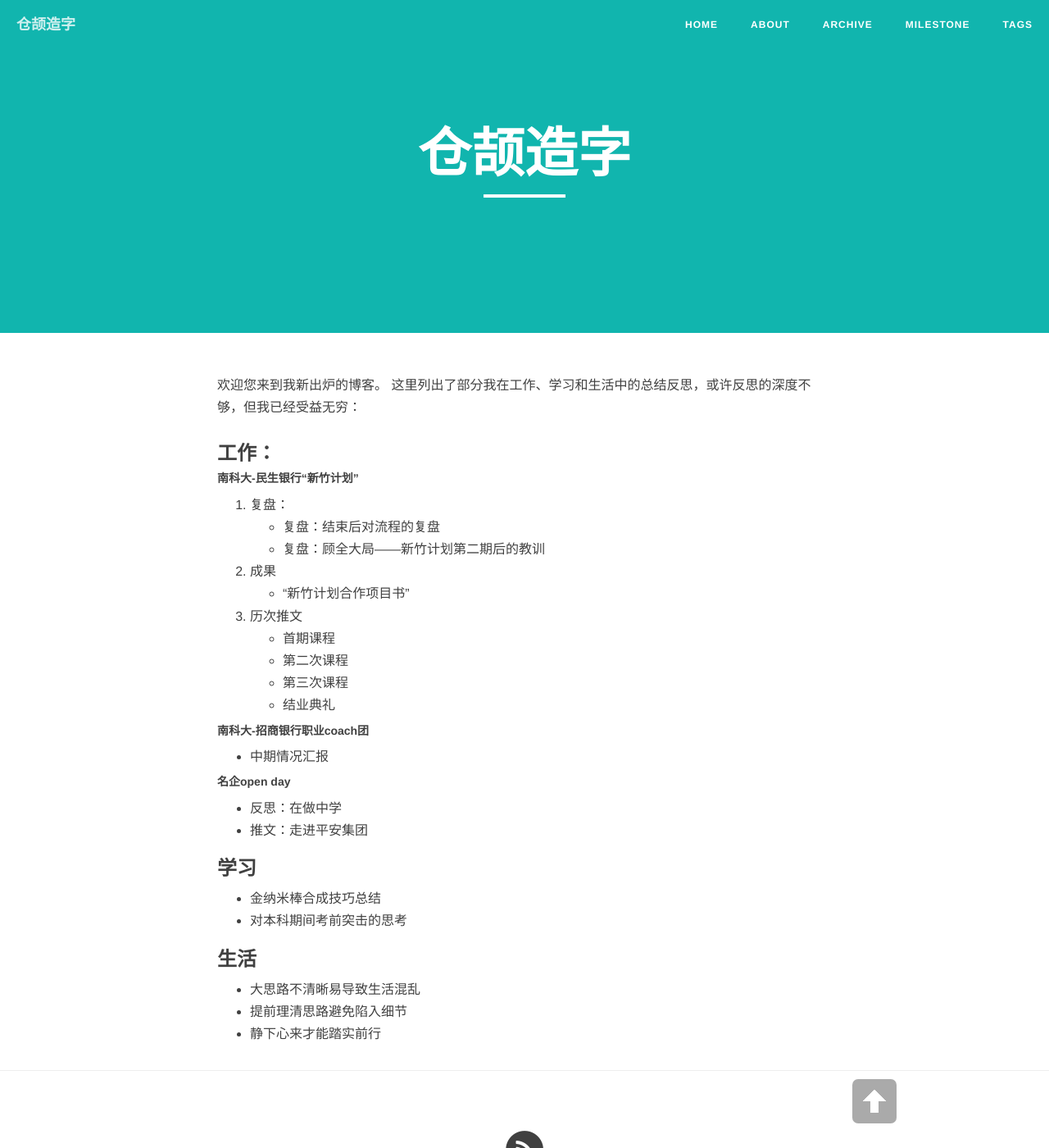
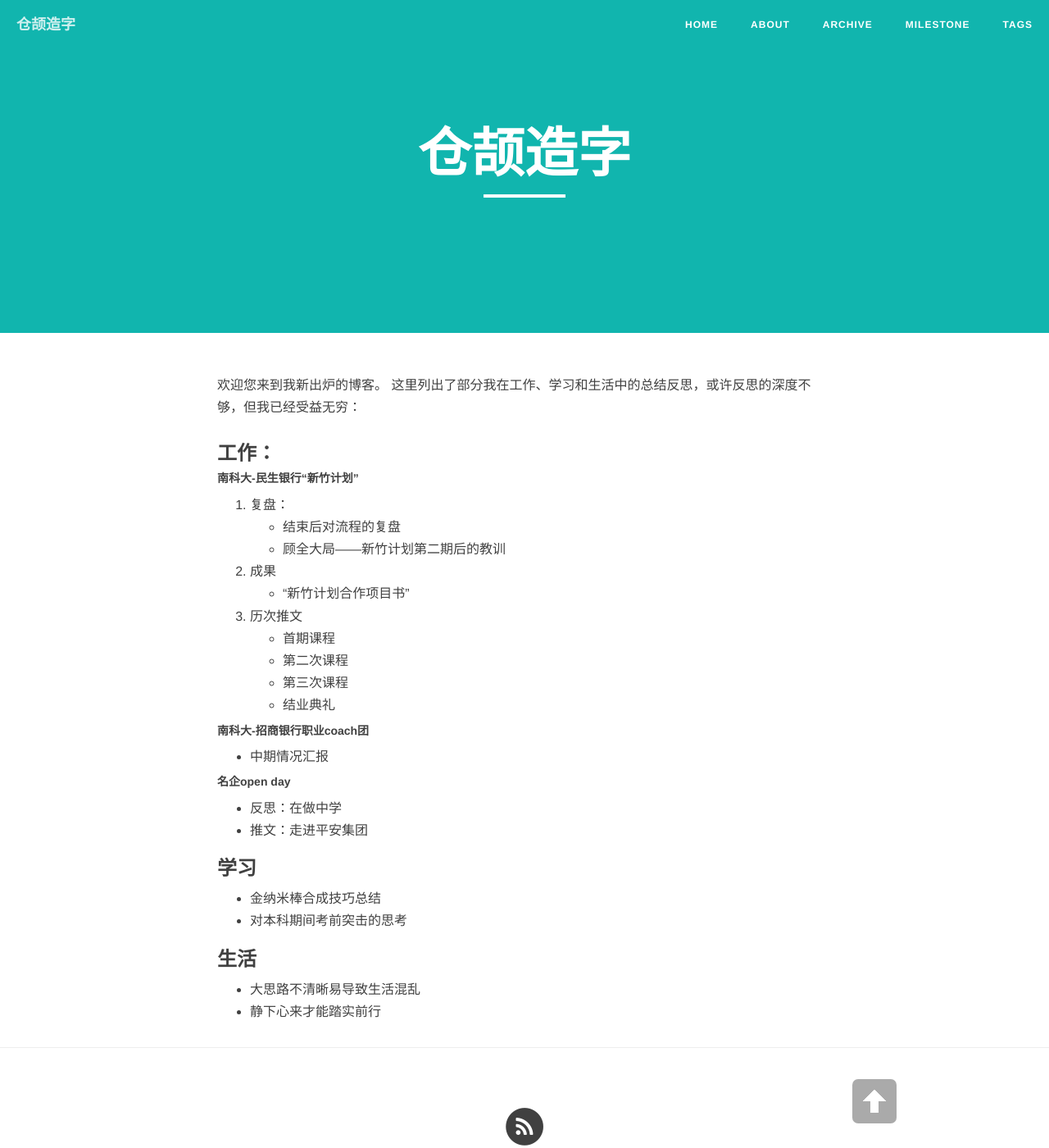
Before and after one commit to creatletter/Dalio, a Jekyll site: the page built from index.md, in a window 1280 px wide and 1400 px high. Shown: the whole window at 82% size. Built offline with Jekyll 4.4.1, drawn with Linux system fonts in a browser that asks for light colours; nearby versions of some CDN libraries; our own code applies the rules of GitHub Pages for plain Markdown files; the list of posts is cut into pages by our own code.

Commit message:
Update index.md

```diff
--- a/index.md
+++ b/index.md
@@ -6,8 +6,8 @@
 ### 工作：
 ##### 南科大-民生银行“新竹计划”
 1. 复盘：
- - [复盘：结束后对流程的复盘](https://creatletter.github.io/Dalio/blog/2018/11/24/%E6%96%B0%E7%AB%B9%E8%AE%A1%E5%88%92%E6%B5%81%E7%A8%8B%E5%A4%8D%E7%9B%98/)
- - [复盘：顾全大局——新竹计划第二期后的教训](https://creatletter.github.io/Dalio/%E5%B7%A5%E4%BD%9C%E5%A4%8D%E7%9B%98/2018/11/27/%E9%A1%BE%E5%85%A8%E5%A4%A7%E5%B1%80-%E6%96%B0%E7%AB%B9%E8%AE%A1%E5%88%92%E7%AC%AC%E4%BA%8C%E6%9C%9F%E8%AF%BE%E7%A8%8B%E5%A4%8D%E7%9B%98/)
+ - [结束后对流程的复盘](https://creatletter.github.io/Dalio/blog/2018/11/24/%E6%96%B0%E7%AB%B9%E8%AE%A1%E5%88%92%E6%B5%81%E7%A8%8B%E5%A4%8D%E7%9B%98/)
+ - [顾全大局——新竹计划第二期后的教训](https://creatletter.github.io/Dalio/%E5%B7%A5%E4%BD%9C%E5%A4%8D%E7%9B%98/2018/11/27/%E9%A1%BE%E5%85%A8%E5%A4%A7%E5%B1%80-%E6%96%B0%E7%AB%B9%E8%AE%A1%E5%88%92%E7%AC%AC%E4%BA%8C%E6%9C%9F%E8%AF%BE%E7%A8%8B%E5%A4%8D%E7%9B%98/)
 2. 成果
  - [“新竹计划合作项目书”](https://creatletter.github.io/Dalio/%E5%B7%A5%E4%BD%9C%E5%A4%8D%E7%9B%98/2018/11/24/%E9%A1%B9%E7%9B%AE%E8%AE%A1%E5%88%92%E4%B9%A6/)
 3. 历次推文
@@ -29,5 +29,4 @@
 
 ### 生活
  - [大思路不清晰易导致生活混乱](https://creatletter.github.io/Dalio/%E7%94%9F%E6%B4%BB%E5%A4%8D%E7%9B%98/2018/11/24/%E5%A4%A7%E6%80%9D%E8%B7%AF%E6%B7%B7%E4%B9%B1/)
- - [提前理清思路避免陷入细节](https://creatletter.github.io/Dalio/%E7%94%9F%E6%B4%BB%E5%A4%8D%E7%9B%98/2019/01/03/%E6%8F%90%E5%89%8D%E7%90%86%E6%B8%85%E6%80%9D%E8%B7%AF%E4%BB%A5%E9%81%BF%E5%85%8D%E9%99%B7%E5%85%A5%E7%BB%86%E8%8A%82/)
  - [静下心来才能踏实前行](https://creatletter.github.io/Dalio/%E7%94%9F%E6%B4%BB%E5%A4%8D%E7%9B%98/2019/01/24/%E9%9D%99%E4%B8%8B%E5%BF%83%E6%9D%A5%E8%B8%8F%E5%AE%9E%E5%89%8D%E8%A1%8C/)
```
